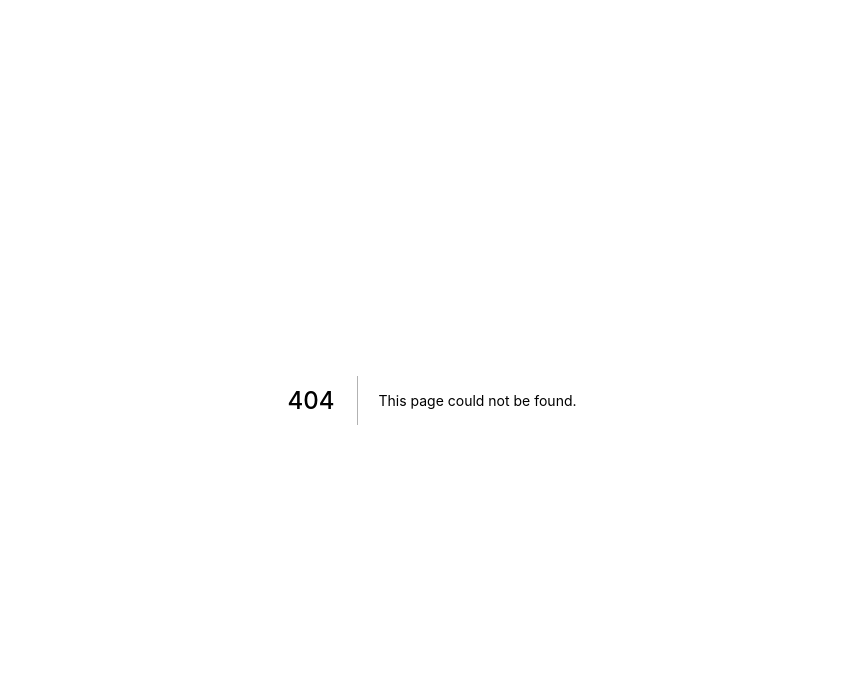
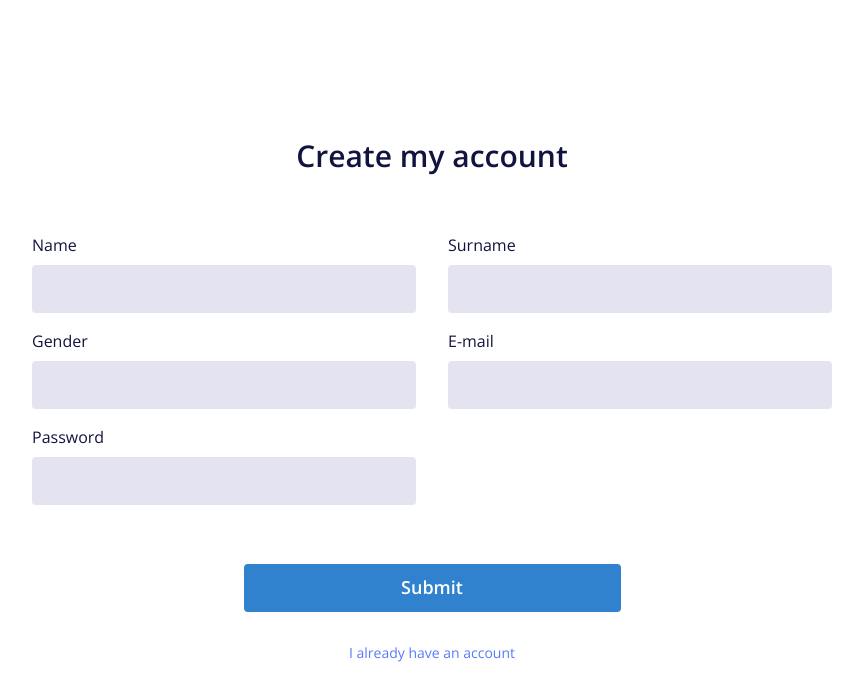
Before and after one commit to Jose-Caldas/jrc-app-store, a Next.js app: page /registration in a window 1280 px wide. Before the commit this address had no page. Shown: the top 700 px of the page, without its empty margins (208-1071 px from the left). Built offline with nearby package versions, Linux system fonts and the light colour scheme.

Commit message:
init: registration page

```diff
--- /dev/null
+++ b/src/components/Form/Input.tsx
@@ -0,0 +1,28 @@
+import {
+  FormControl,
+  FormLabel,
+  Input as ChackraInput,
+  InputProps as ChackraInputProps,
+} from "@chakra-ui/react";
+
+interface InputProps extends ChackraInputProps {
+  name: string;
+  label?: string;
+}
+
+export function Input({ name, label, ...rest }: InputProps) {
+  return (
+    <FormControl>
+      {!!label && <FormLabel htmlFor={name}>{label}</FormLabel>}
+      <ChackraInput
+        name={name}
+        id={name}
+        bg="#E3E3F2"
+        borderRadius="4px"
+        variant="filled"
+        size="lg"
+        {...rest}
+      ></ChackraInput>
+    </FormControl>
+  );
+}
--- /dev/null
+++ b/src/pages/registration.tsx
@@ -0,0 +1,73 @@
+import {
+  Flex,
+  HStack,
+  Text,
+  Stack,
+  FormLabel,
+  SimpleGrid,
+  FormControl,
+  Box,
+  Heading,
+  Divider,
+  VStack,
+  Button,
+  Link,
+} from "@chakra-ui/react";
+import { Input } from "../components/Form/Input";
+
+export default function Registration() {
+  return (
+    <Flex align="center" justify="center" width="100vw" height="100vh">
+      <Box width="800px">
+        <Heading size="lg" fontWeight="600" textAlign="center" mb="59px">
+          Create my account
+        </Heading>
+        {/* <Divider my="6" borderColor="gray.400" /> */}
+
+        <VStack spacing="4">
+          <SimpleGrid minChildWidth="240px" spacing={["6", "8"]} width="100%">
+            <Input name="name" type="name" label="Name" />
+            <Input name="name" type="surname" label="Surname" />
+          </SimpleGrid>
+          <SimpleGrid minChildWidth="240px" spacing={["6", "8"]} width="100%">
+            <Input name="gender" type="gender" label="Gender" />
+            <Input name="email" type="email" label="E-mail" />
+          </SimpleGrid>
+          <>
+            <Input
+              name="password"
+              type="password"
+              label="Password"
+              width="384px"
+            />
+          </>
+        </VStack>
+
+        <Flex>
+          <Button
+            width="377px"
+            marginX="auto"
+            mt="59px"
+            colorScheme="blue"
+            color="#FFFFFF"
+            borderRadius="4px"
+            size="lg"
+          >
+            Submit
+          </Button>
+        </Flex>
+        <Flex>
+          <Link
+            href="http://localhost:3000/"
+            marginX="auto"
+            color="#577BF9"
+            fontSize="14px"
+            mt="30px"
+          >
+            I already have an account
+          </Link>
+        </Flex>
+      </Box>
+    </Flex>
+  );
+}
```
Also changed, not shown: src/pages/index.tsx (+13 -38 lines).
